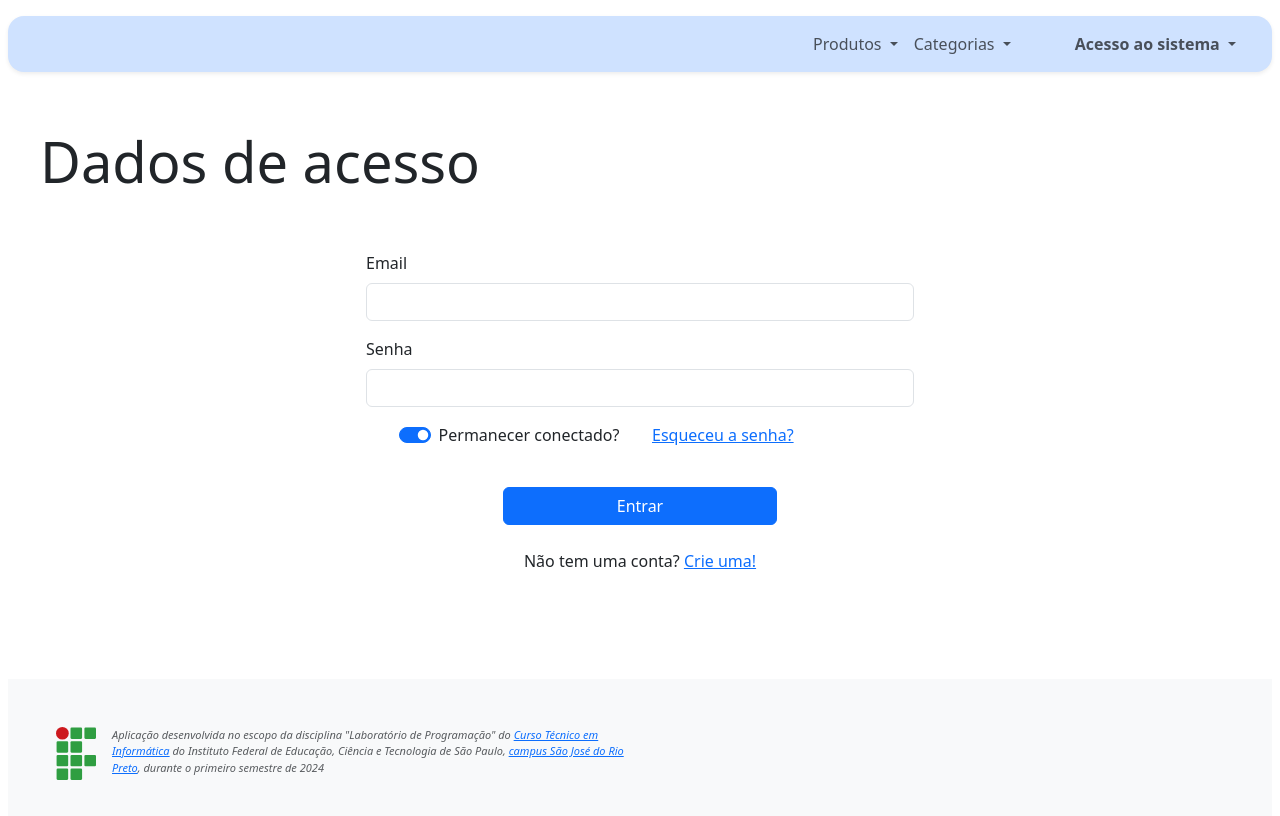
After one commit to dclobato/LabProgramacao, a Flask app: page /auth/login in a window 1280 px wide. The commit adds this page. Run offline with Flask 3, Linux system fonts and the light colour scheme; parts of the project's set-up code (start-up, migrations or seed data) failed here and were passed over; some libraries are stand-ins or nearby versions.

Commit message:
Estágio 4: rotas de autenticação para login/logout

```diff
--- a/requirements.txt
+++ b/requirements.txt
@@ -4,3 +4,8 @@ Flask-Minify~=0.42
 sqlalchemy~=2.0
 flask-migrate~=4.0
 Flask-SQLAlchemy~=3.1
+flask-login~=0.6
+pytz~=2024.1
+Flask-WTF~=1.2
+WTForms~=3.1
+email-validator~=2.1
--- a/src/__init__.py
+++ b/src/__init__.py
@@ -2,12 +2,16 @@ import json
 import logging
 import os
 import shutil
+import uuid
 from pathlib import Path
 
 from flask import Flask, render_template
 from flask_migrate import init, upgrade, revision
+from sqlalchemy import select
 
-from src.modules import bootstrap, minify, db, migration
+from src.models.auth import User
+from src.modules import bootstrap, minify, db, migration, csrf, login
+from src.routes import auth
 
 
 def create_app(config_filename: str = "config.dev.json") -> Flask:
@@ -46,6 +50,17 @@ def create_app(config_filename: str = "config.dev.json") -> Flask:
                        db,
                        directory=app.config.get("MIGRATION_DIR", "src/migrations"),
                        render_as_batch=False)
+    csrf.init_app(app)
+    login.init_app(app)
+
+    @login.user_loader
+    def load_user(user_id):
+        try:
+            auth_id = uuid.UUID(str(user_id))
+        except ValueError:
+            return None
+        else:
+            return db.session.execute(db.select(User).where(User.id == auth_id).limit(1)).scalar()
 
     with app.app_context():
         # Se estivéssemos usando um SGBD, poderíamos consultar os metadados
@@ -66,6 +81,19 @@ def create_app(config_filename: str = "config.dev.json") -> Flask:
                      head="head")
             upgrade(revision="head")
 
+        if db.session.execute(select(User.id).limit(1)).scalar_one_or_none() is None:
+            app.logger.info("Adicionando usuário inicial")
+            usuario = User()
+            usuario.nome = "Administrador"
+            usuario.email = "admin@admin.com.br"
+            usuario.set_password("123")
+            usuario.email_validado = True
+            db.session.add(usuario)
+            db.session.commit()
+
+    app.logger.debug("Registrando as blueprints")
+    app.register_blueprint(auth.bp)
+
     @app.route("/")
     @app.route("/index")
     def index():
--- /dev/null
+++ b/src/forms/auth.py
@@ -0,0 +1,15 @@
+from flask_wtf import FlaskForm
+from wtforms.fields.simple import StringField, PasswordField, SubmitField, BooleanField
+from wtforms.validators import Email, InputRequired
+
+
+class LoginForm(FlaskForm):
+    email = StringField("Email",
+                        validators=[InputRequired(message="É obrigatório informar o email do cadastro"),
+                                    Email(message="Informe um email válido", check_deliverability=False)])
+    password = PasswordField("Senha",
+                             validators=[InputRequired(message="É necessário digitar a senha")])
+
+    remember_me = BooleanField("Permanecer conectado?",
+                               default=True)
+    submit = SubmitField("Entrar")
--- a/src/modules.py
+++ b/src/modules.py
@@ -1,7 +1,9 @@
 from flask_bootstrap import Bootstrap5
+from flask_login import LoginManager
 from flask_migrate import Migrate
 from flask_minify import Minify
 from flask_sqlalchemy import SQLAlchemy
+from flask_wtf import CSRFProtect
 
 from src.models import Base
 
@@ -10,3 +12,5 @@ bootstrap = Bootstrap5()
 db = SQLAlchemy(model_class=Base,
                 disable_autonaming=True)
 migration = Migrate(render_as_batch=True)
+csrf = CSRFProtect()
+login = LoginManager()
--- /dev/null
+++ b/src/routes/auth.py
@@ -0,0 +1,49 @@
+import datetime
+from urllib.parse import urlsplit
+
+import pytz
+from flask import redirect, url_for, flash, request, render_template, Blueprint
+from flask_login import current_user, login_user, login_required, logout_user
+
+from src.forms.auth import LoginForm
+from src.models.auth import User
+from src.modules import db
+
+bp = Blueprint("auth", __name__, url_prefix="/auth")
+
+
+@bp.route('/login', methods=['GET', 'POST'])
+def login():
+    if current_user.is_authenticated:
+        return redirect(url_for('index'))
+    form = LoginForm()
+    if form.validate_on_submit():
+        usuario = db.session.scalar(db.select(User).where(User.email == form.email.data))
+
+        if usuario is None:
+            flash('Email ou senha incorretos', category="warning")
+            return redirect(url_for('auth.login'))
+        if not usuario.check_password(form.password.data):
+            flash('Email ou senha incorretos', category="warning")
+            return redirect(url_for('auth.login'))
+        if not usuario.email_validado:
+            flash('Email ainda não confirmado', category="warning")
+            return redirect(url_for('auth.login'))
+
+        login_user(usuario, remember=form.remember_me.data)
+        current_user.ultimo_acesso = datetime.datetime.now(tz=pytz.timezone('UTC'))
+        db.session.commit()
+        next_page = request.args.get('next')
+        if not next_page or urlsplit(next_page).netloc != '':
+            next_page = url_for('index')
+        flash(f'Usuario {usuario.email} logado', category="success")
+        return redirect(next_page)
+    return render_template('auth/login.jinja', title='Dados de acesso', form=form)
+
+
+@bp.route('/logout')
+@login_required
+def logout():
+    logout_user()
+    flash(f'Sessão encerrada', category="success")
+    return redirect(url_for('index'))
--- a/src/templates/_Layout.jinja
+++ b/src/templates/_Layout.jinja
@@ -1,5 +1,5 @@
-{% from "utils/menu.jinja" import menu_perfil %}
-{% from 'bootstrap5/utils.html' import render_icon %}
+{% from "utils/menu.jinja" import menu_perfil with context %}
+{% from 'bootstrap5/utils.html' import render_icon, render_messages %}
 <!DOCTYPE html>
 <html lang="pt-BR">
 <head>
@@ -13,6 +13,7 @@
 </head>
 <body id="page-top" class="d-flex flex-column min-vh-100 mx-2 mt-3">
 {{ menu_perfil() }}
+{{ render_messages(container=True, dismissible=True, dismiss_animate=True) }}
 {% if title %}
     <div class="jumbotron"><h1 class="display-4">{{ title }}</h1></div>
 {% endif %}
--- /dev/null
+++ b/src/templates/auth/login.jinja
@@ -0,0 +1,33 @@
+{% extends '_Layout.jinja' %}
+{% from 'bootstrap5/form.html' import render_field %}
+
+{% block content %}
+    <div class="row w-50 mx-auto">
+        <form action="" method="post" class="form" role="form" novalidate>
+            {{ form.csrf_token() }}
+            {{ render_field(form.email) }}
+            {{ render_field(form.password) }}
+
+            <div class="row mb-4">
+                <div class="col d-flex justify-content-center">
+                    <div class="form-switch">
+                        {{ render_field(form.remember_me, role="switch") }}
+                    </div>
+                </div>
+                <div class="col">
+                    <a href="#">Esqueceu a senha?</a>
+                </div>
+            </div>
+
+            <!-- Submit button -->
+            <div class="row mb-4 col-6 mx-auto d-grid">
+                {{ render_field(form.submit, button_size="lg") }}
+            </div>
+
+            <!-- Register buttons -->
+            <div class="text-center">
+                Não tem uma conta? <a href="#">Crie uma!</a>
+            </div>
+        </form>
+    </div>
+{% endblock %}
--- a/src/templates/utils/menu.jinja
+++ b/src/templates/utils/menu.jinja
@@ -47,16 +47,24 @@
                     <li class="nav-item dropdown ms-5">
                         <a class="nav-link dropdown-toggle" role="button" data-bs-toggle="dropdown">
                             <span class="fw-semibold">
-                                Acesso ao sistema
+                                {% if current_user.is_anonymous %}
+                                    Acesso ao sistema
+                                {% else %}
+                                    <img src="{{ current_user.url_gravatar(32) }}" class="rounded-circle me-3 align-middle" alt="Avatar do usuário"/>{{ current_user.email }}
+                                {% endif %}
                             </span>
                         </a>
                         <ul class="dropdown-menu dropdown-menu-lg-end">
-                            <li><a class="dropdown-item" href="#">{{ render_icon('box-arrow-in-right') }}&nbsp;Login</a></li>
-                            <li><a class="dropdown-item" href="#">{{ render_icon('box-arrow-right') }}&nbsp;Logout</a>
+                        {% if current_user.is_anonymous %}
+                            <li><a class="dropdown-item" href="{{ url_for('auth.login') }}">{{ render_icon('box-arrow-in-right') }}&nbsp;Login</a></li>
                             <li><hr class="dropdown-divider"></li>
                             <li><a class="dropdown-item" href="#">{{ render_icon('person-plus') }}&nbsp;Criar conta</a></li>
+                        {% else %}
                             <li><a class="dropdown-item" href="#">{{ render_icon('person') }}&nbsp;Perfil</a></li>
                             <li><a class="dropdown-item" href="#">{{ render_icon('toggles') }}&nbsp;Configuração</a></li>
+                            <li><hr class="dropdown-divider"></li>
+                            <li><a class="dropdown-item" href="{{ url_for('auth.logout') }}">{{ render_icon('box-arrow-right') }}&nbsp;Logout</a>
+                        {% endif %}
                         </ul>
                     </li>
                 </ul>
```
Also changed, not shown: src/models/auth.py (added, +31 -0 lines).
